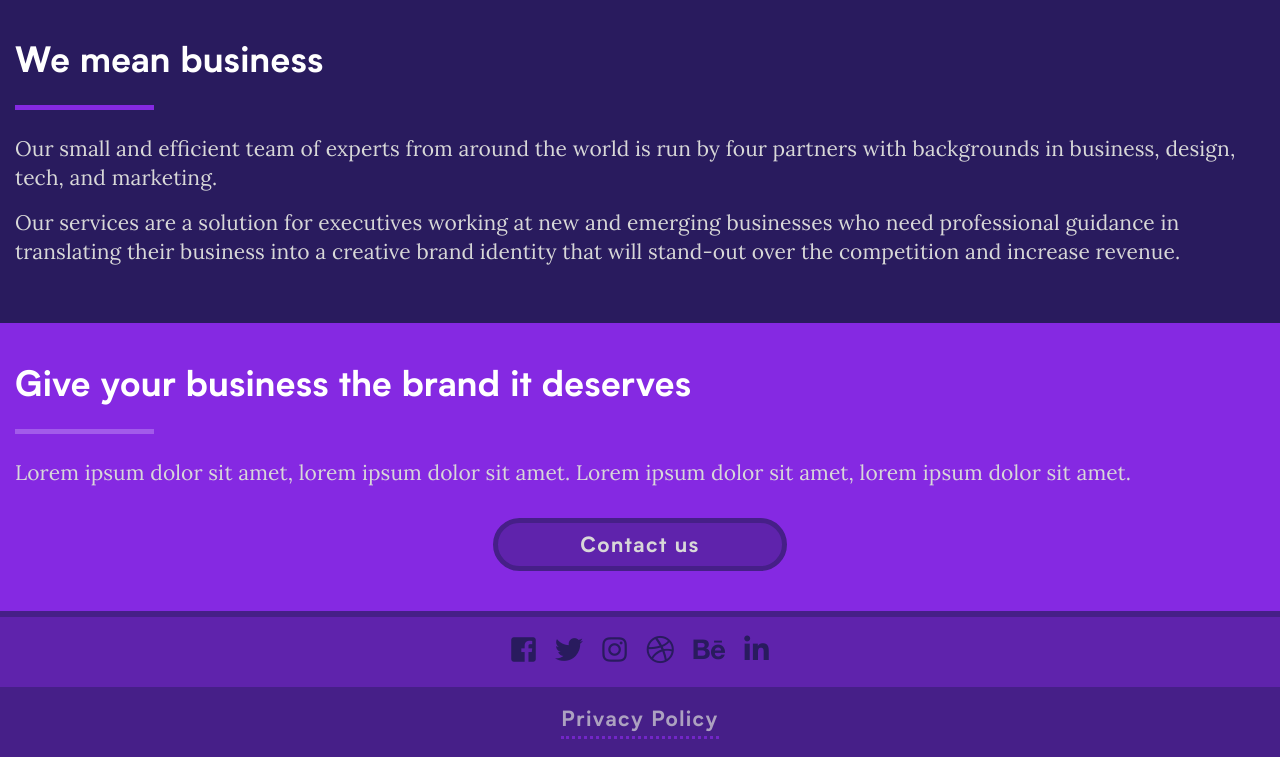
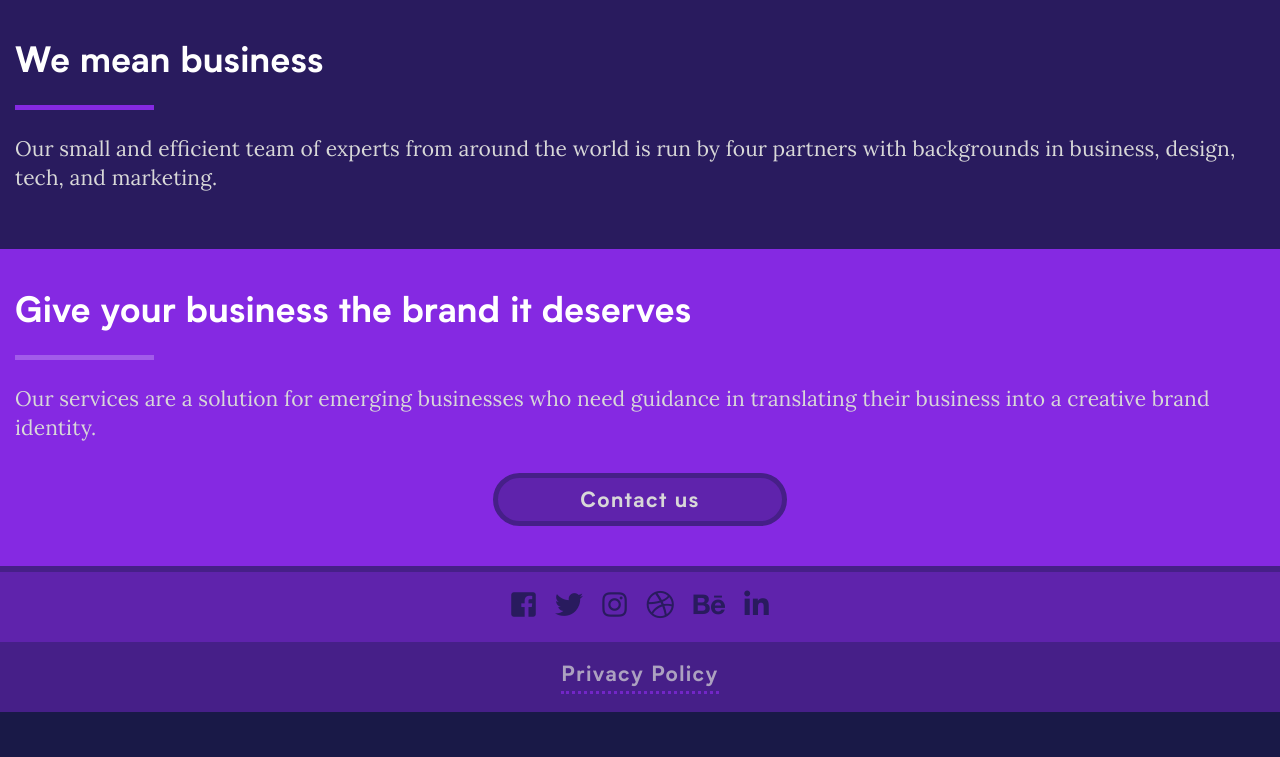
Before and after one commit to polyfen/oldpolyfen, a PHP site: page / in a window 1280 px wide. Shown: the part 408-1165 px from the top of the page. After the commit the page ends 1120 px from the top, so only its background shows below. Run offline with PHP 8.4, Linux system fonts and the light colour scheme; some libraries are stand-ins or nearby versions.

Commit message:
Edited copy
I took the second paragraph of the about section, summarized it, and pasted it in place of the CTA placeholder paragraph.

```diff
--- a/index.php
+++ b/index.php
@@ -20,7 +20,6 @@
         <div class="col">
           <h2>We mean business</h2>
           <p>Our small and efficient team of experts from around the world is run by four partners with backgrounds in business, design, tech, and marketing.</p>
-          <p>Our services are a solution for executives working at new and emerging businesses who need professional guidance in translating their business into a creative brand identity that will stand-out over the competition and increase revenue.</p>
         </div>
       </div>
     </section>
@@ -29,7 +28,7 @@
       <div class="row">
         <div class="col">
           <h2>Give your business the brand it deserves</h2>
-          <p>Lorem ipsum dolor sit amet, lorem ipsum dolor sit amet. Lorem ipsum dolor sit amet, lorem ipsum dolor sit amet.</p>
+          <p>Our services are a solution for emerging businesses who need guidance in translating their business into a creative brand identity.</p>
           <a class="button primary-button">Contact us</a>
         </div>
       </div>
```
